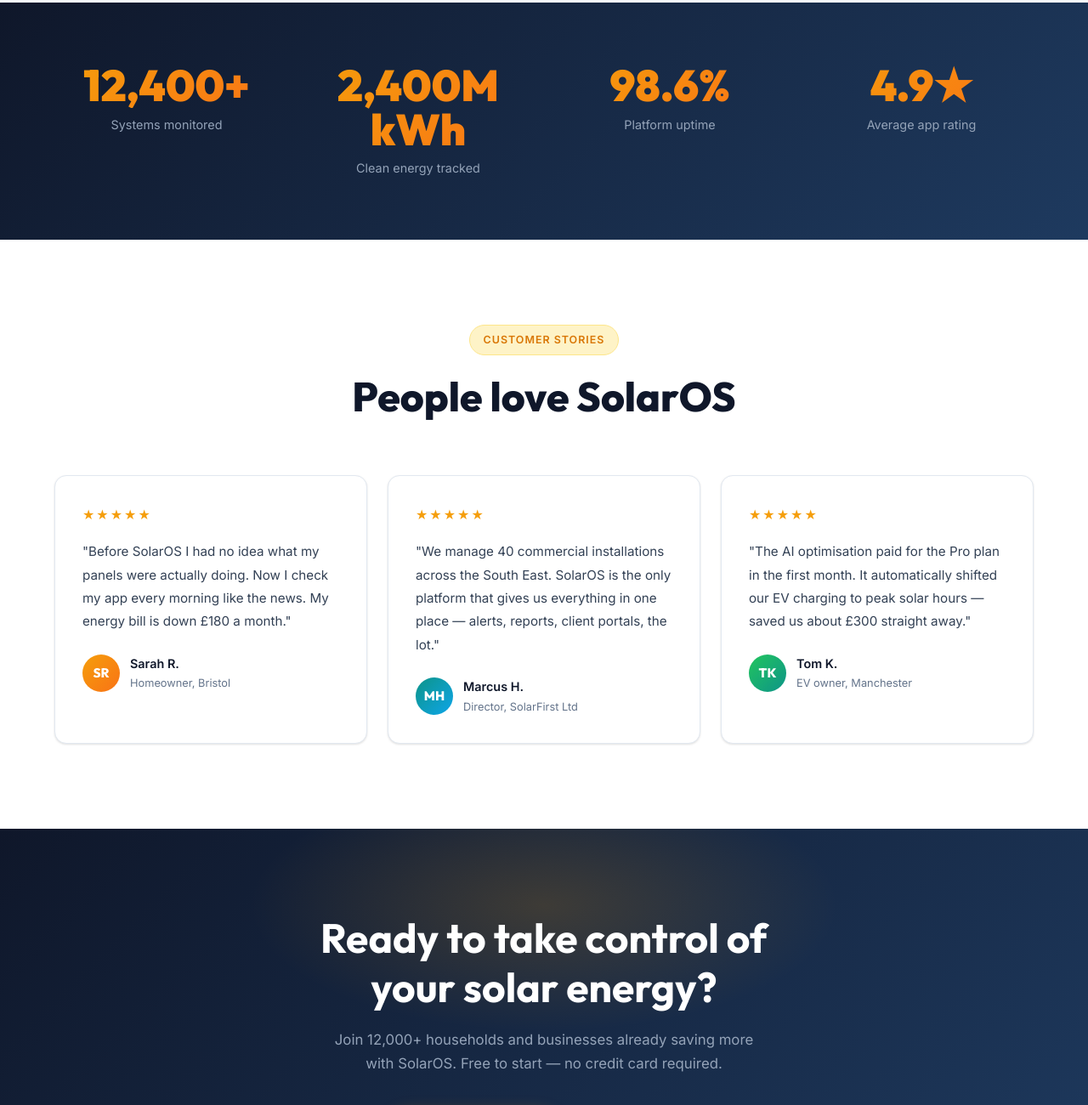
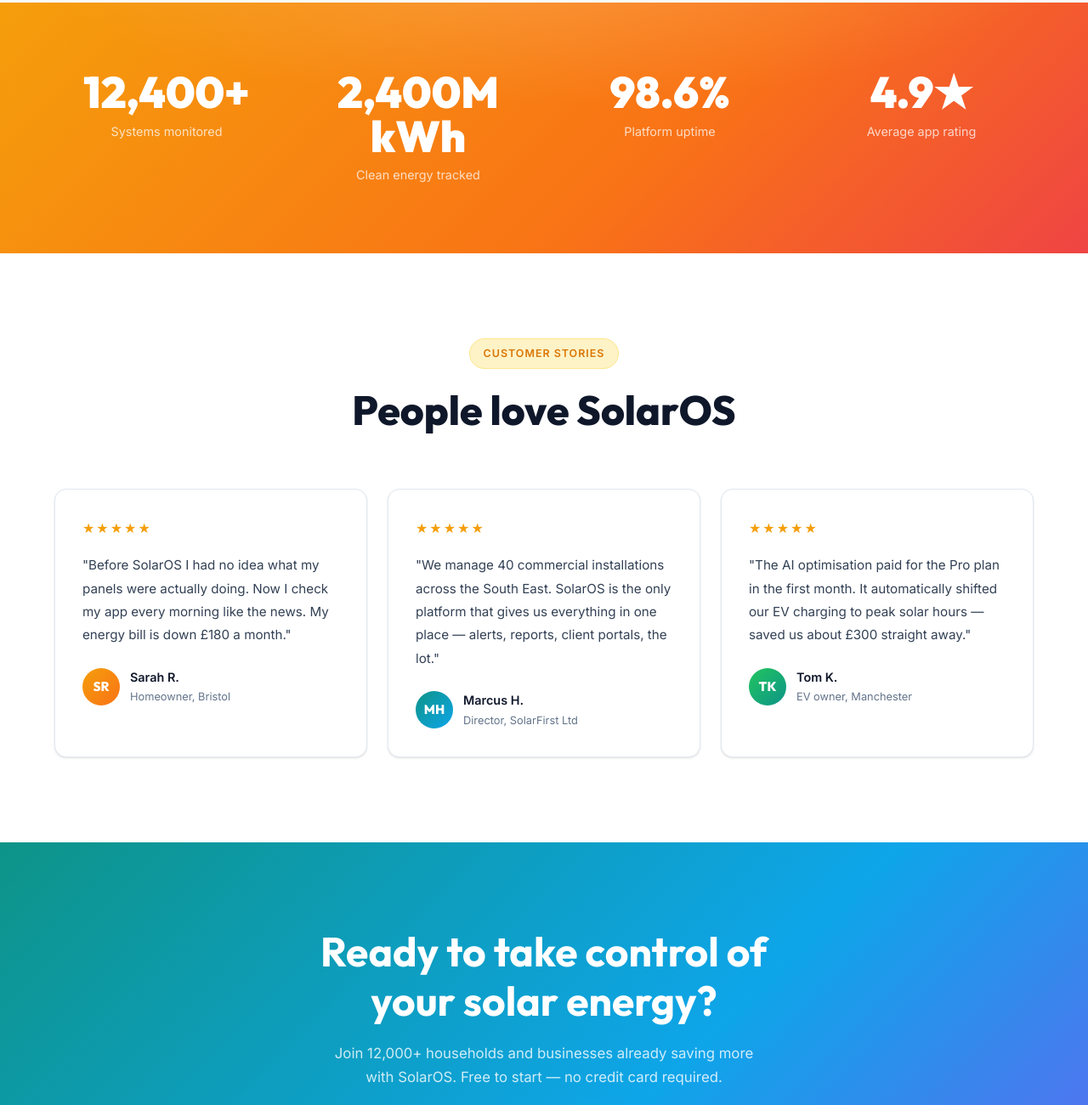
Before and after one commit to Maheeeee00/Sunshinesystem, a plain HTML site: page index.html in a window 1280 px wide. Shown: the part 2640-3940 px from the top of the page at 85% size. Drawn offline with Linux system fonts and the light colour scheme.

Commit message:
Add files via upload

```diff
--- a/css/style.css
+++ b/css/style.css
@@ -286,18 +286,22 @@ button { cursor: pointer; font-family: inherit; }
 
 /* ---------- Stats Band ---------- */
 .stats-band {
-  background: linear-gradient(135deg, #0f172a 0%, #1e3a5f 100%);
-  padding: 72px 5%;
+  background: linear-gradient(135deg, #f59e0b 0%, #f97316 60%, #ef4444 100%);
+  padding: 80px 5%;
+  position: relative; overflow: hidden;
 }
-.stats-inner { max-width: 1200px; margin: 0 auto; display: grid; grid-template-columns: repeat(4, 1fr); gap: 32px; }
+.stats-band::before {
+  content: ''; position: absolute; inset: 0;
+  background: radial-gradient(ellipse 80% 100% at 50% -20%, rgba(255,255,255,.18) 0%, transparent 60%);
+  pointer-events: none;
+}
+.stats-inner { max-width: 1200px; margin: 0 auto; display: grid; grid-template-columns: repeat(4, 1fr); gap: 32px; position: relative; }
 .stat-item { text-align: center; }
 .stat-num {
   font-family: 'Outfit', sans-serif; font-size: clamp(2.4rem, 4vw, 3.2rem);
-  font-weight: 900; line-height: 1;
-  background: var(--grad-sun); -webkit-background-clip: text;
-  -webkit-text-fill-color: transparent; background-clip: text;
+  font-weight: 900; line-height: 1; color: #fff;
 }
-.stat-lbl { font-size: .9rem; color: #94a3b8; margin-top: 8px; }
+.stat-lbl { font-size: .9rem; color: rgba(255,255,255,.75); margin-top: 8px; }
 
 /* ---------- Testimonials ---------- */
 .testi-grid { display: grid; grid-template-columns: repeat(3, 1fr); gap: 24px; }
@@ -471,21 +475,22 @@ button { cursor: pointer; font-family: inherit; }
 /* ---------- CTA Band ---------- */
 .cta-band {
   text-align: center;
-  background: linear-gradient(135deg, #0f172a 0%, #1e3a5f 100%);
+  background: linear-gradient(135deg, #0d9488 0%, #0ea5e9 60%, #6366f1 100%);
   padding: 100px 5%;
   position: relative; overflow: hidden;
 }
 .cta-band::before {
-  content: ''; position: absolute; top: -60px; left: 50%; transform: translateX(-50%);
-  width: 700px; height: 300px;
-  background: radial-gradient(ellipse, rgba(245,158,11,.18) 0%, transparent 70%);
+  content: ''; position: absolute; inset: 0;
+  background: radial-gradient(ellipse 80% 100% at 50% 120%, rgba(255,255,255,.12) 0%, transparent 60%);
   pointer-events: none;
 }
 .cta-band h2 { font-size: clamp(2rem, 4vw, 3rem); margin-bottom: 18px; position: relative; color: #fff; }
-.cta-band p { font-size: 1.05rem; color: #94a3b8; max-width: 520px; margin: 0 auto 40px; position: relative; }
+.cta-band p { font-size: 1.05rem; color: rgba(255,255,255,.8); max-width: 520px; margin: 0 auto 40px; position: relative; }
 .cta-btns { display: flex; gap: 16px; justify-content: center; flex-wrap: wrap; position: relative; }
-.cta-band .btn-outline { color: #fff; border-color: rgba(255,255,255,.3); }
-.cta-band .btn-outline:hover { border-color: var(--gold); color: var(--gold); }
+.cta-band .btn-primary { background: #fff; color: var(--gold-dark); box-shadow: 0 4px 20px rgba(0,0,0,.2); }
+.cta-band .btn-primary:hover { transform: translateY(-2px); box-shadow: 0 8px 32px rgba(0,0,0,.25); }
+.cta-band .btn-outline { color: #fff; border-color: rgba(255,255,255,.45); }
+.cta-band .btn-outline:hover { border-color: #fff; background: rgba(255,255,255,.1); transform: translateY(-2px); }
 
 /* ---------- Footer ---------- */
 .footer {
```
